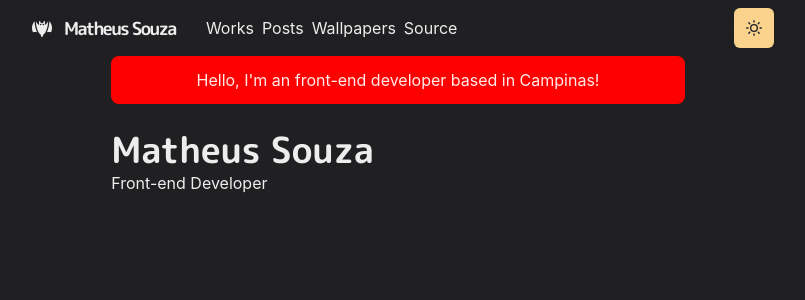
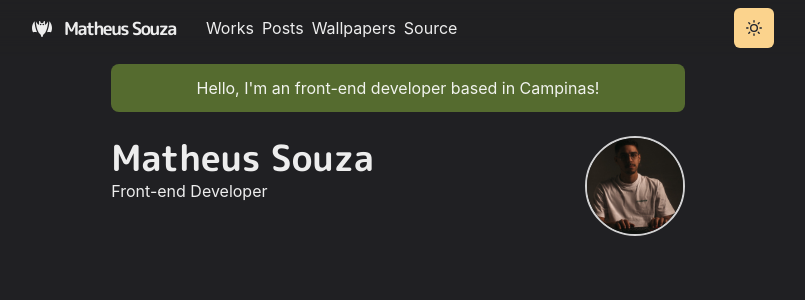
Before and after one commit to MthdeSouza/Nightwing, a Next.js app: page / in a window 1280 px wide. Shown: the top 300 px of the page, without its empty margins (242-1047 px from the left). Built offline with nearby package versions, Linux system fonts and the light colour scheme.

Commit message:
feat: profile image

```diff
--- a/pages/index.js
+++ b/pages/index.js
@@ -1,18 +1,39 @@
-import { Container, Box, Heading } from '@chakra-ui/react'
-
+import { Container, Box, Heading, Image } from '@chakra-ui/react'
+import { useColorModeValue } from '@chakra-ui/react'
 const Page = () => {
   return (
     <Container>
-      <Box borderRadius="lg" bg="red" p={3} mb={6} align="center">
+      <Box borderRadius="lg" bg={useColorModeValue("#FFFACD", "#556B2F")} p={3} mb={6} align="center" mt={2}>
         Hello, I'm an front-end developer based in Campinas!
       </Box>
 
-      <Box display={{ md: 'flex' }}> </Box>
-      <Box flexGrow={1}></Box>
-      <Heading as="h2" variant="page-title">
-        Matheus Souza
-      </Heading>
-      <p>Front-end Developer</p>
+      <Box display={{ md: 'flex' }}>
+        <Box flexGrow={1}>
+          <Heading as="h2" variant="page-title">
+            Matheus Souza
+          </Heading>
+
+          <p>Front-end Developer</p>
+        </Box>
+        <Box textAlign="center" w={{ base: "100%", md: "unset" }}>
+          <Box
+            borderColor="whiteAlpha.800"
+            borderWidth={2}
+            borderStyle="solid"
+            w="100px"
+            h="100px"
+            display="inline-block"
+            borderRadius="full"
+            overflow="hidden"
+            mt={{ base: 4, md: 0 }}
+          >
+            <Image
+              alt="Profile image"
+              src="/images/matheus.jpg"
+            />
+          </Box>
+        </Box>
+      </Box>
     </Container>
   )
 }
```
Also changed, not shown: public/images/matheus.jpg (added).
